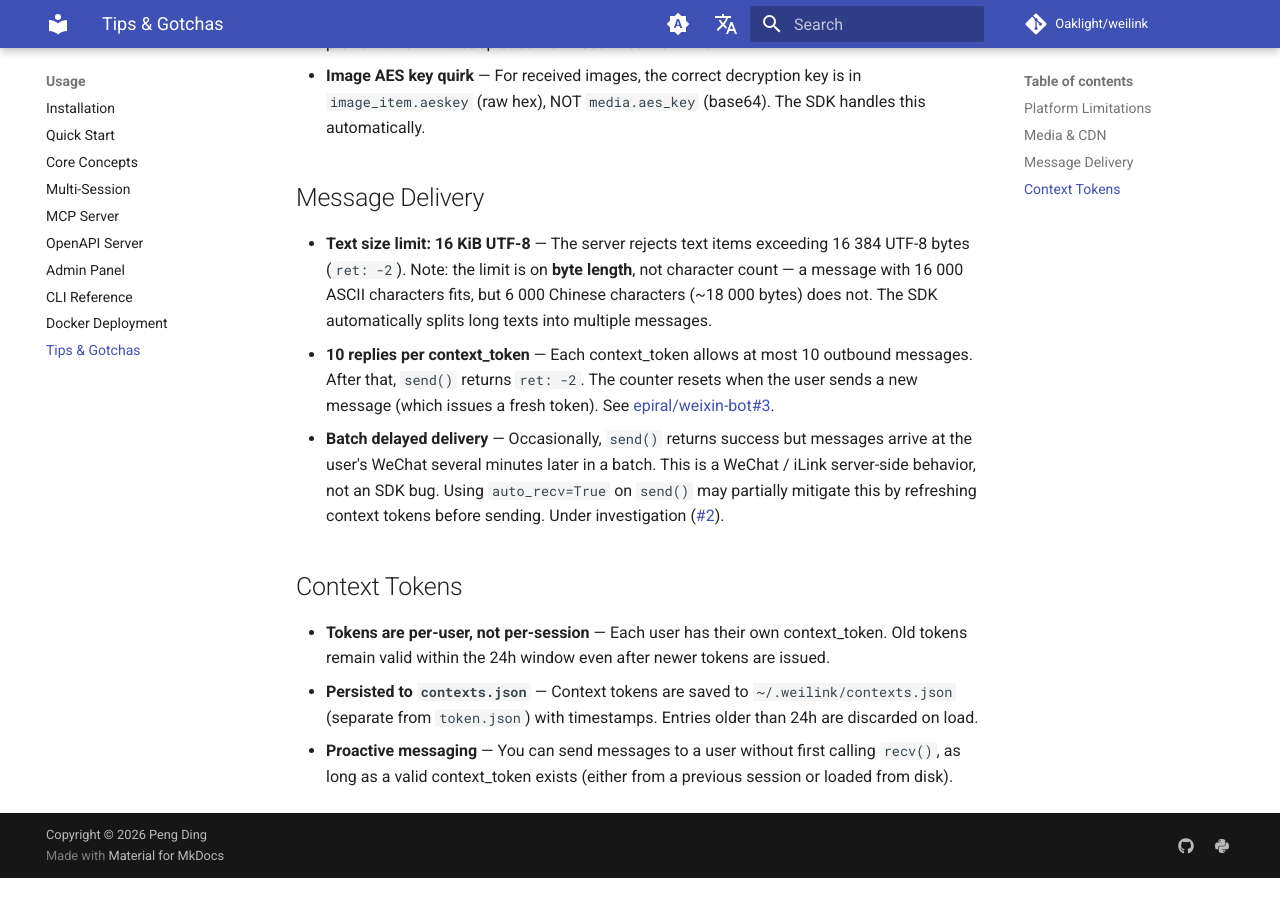
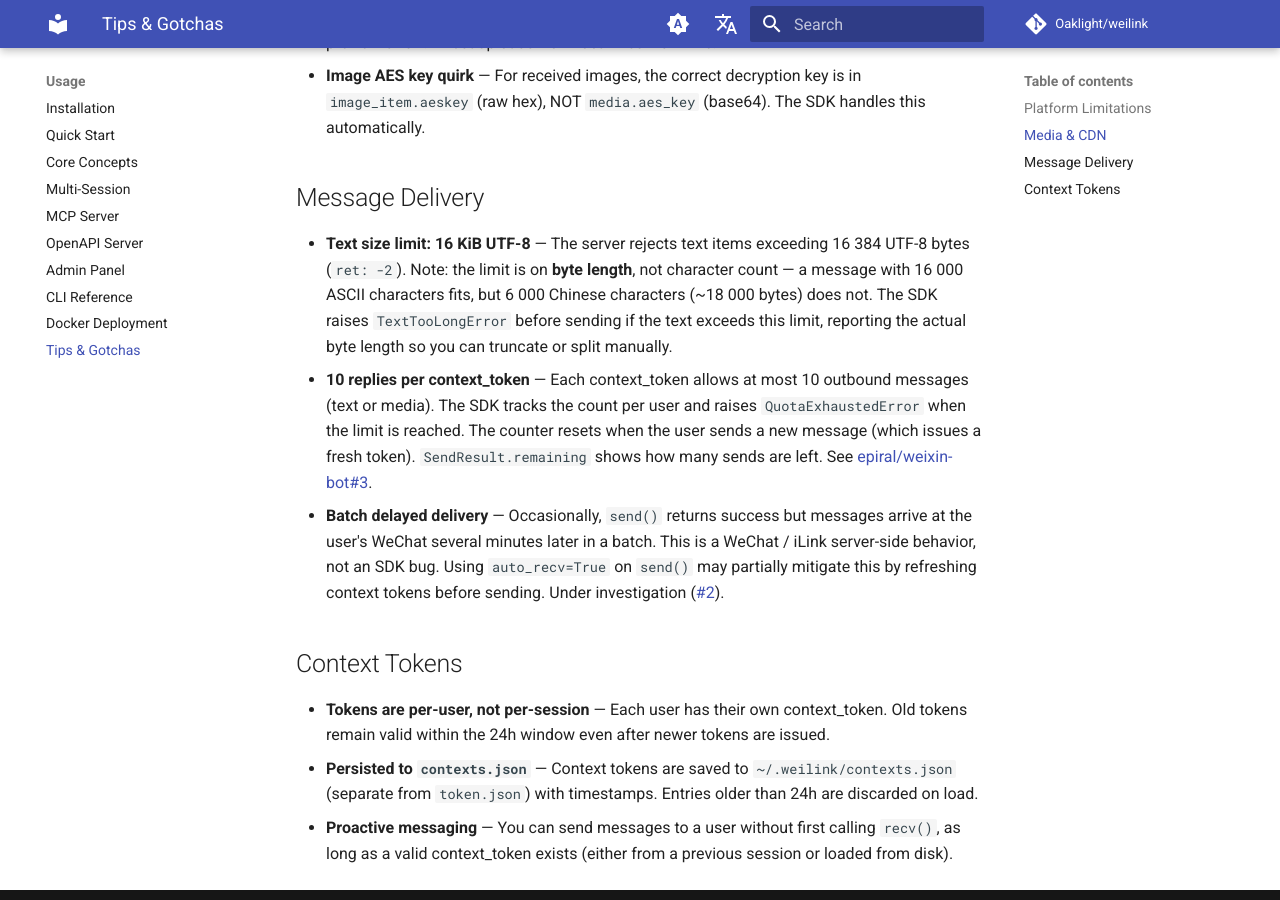
Before and after one commit to Oaklight/weilink, an MkDocs documentation site: the page built from docs/usage/gotchas.md, in a window 1280 px wide and 900 px high, scrolled down 914 px. Built offline with MkDocs 1.6.1 and Material for MkDocs 9.7.7, drawn with Linux system fonts in a browser that asks for light colours; comment, search, counter and statistics services are not loaded; before the commit the page ends 1792 px from its top, so only the background shows below that.

Commit message:
Update gotchas for TextTooLongError and QuotaExhaustedError

```diff
--- a/docs/usage/gotchas.md
+++ b/docs/usage/gotchas.md
@@ -19,8 +19,8 @@ Practical tips and tricky parts discovered during development of the WeChat iLin
 
 ## Message Delivery
 
-- **Text size limit: 16 KiB UTF-8** — The server rejects text items exceeding 16 384 UTF-8 bytes (`ret: -2`). Note: the limit is on **byte length**, not character count — a message with 16 000 ASCII characters fits, but 6 000 Chinese characters (~18 000 bytes) does not. The SDK automatically splits long texts into multiple messages.
-- **10 replies per context_token** — Each context_token allows at most 10 outbound messages. After that, `send()` returns `ret: -2`. The counter resets when the user sends a new message (which issues a fresh token). See [epiral/weixin-bot#3](https://github.com/epiral/weixin-bot/issues/3).
+- **Text size limit: 16 KiB UTF-8** — The server rejects text items exceeding 16 384 UTF-8 bytes (`ret: -2`). Note: the limit is on **byte length**, not character count — a message with 16 000 ASCII characters fits, but 6 000 Chinese characters (~18 000 bytes) does not. The SDK raises `TextTooLongError` before sending if the text exceeds this limit, reporting the actual byte length so you can truncate or split manually.
+- **10 replies per context_token** — Each context_token allows at most 10 outbound messages (text or media). The SDK tracks the count per user and raises `QuotaExhaustedError` when the limit is reached. The counter resets when the user sends a new message (which issues a fresh token). `SendResult.remaining` shows how many sends are left. See [epiral/weixin-bot#3](https://github.com/epiral/weixin-bot/issues/3).
 - **Batch delayed delivery** — Occasionally, `send()` returns success but messages arrive at the user's WeChat several minutes later in a batch. This is a WeChat / iLink server-side behavior, not an SDK bug. Using `auto_recv=True` on `send()` may partially mitigate this by refreshing context tokens before sending. Under investigation ([#2](https://github.com/Oaklight/weilink/issues/2)).
 
 ## Context Tokens
```
